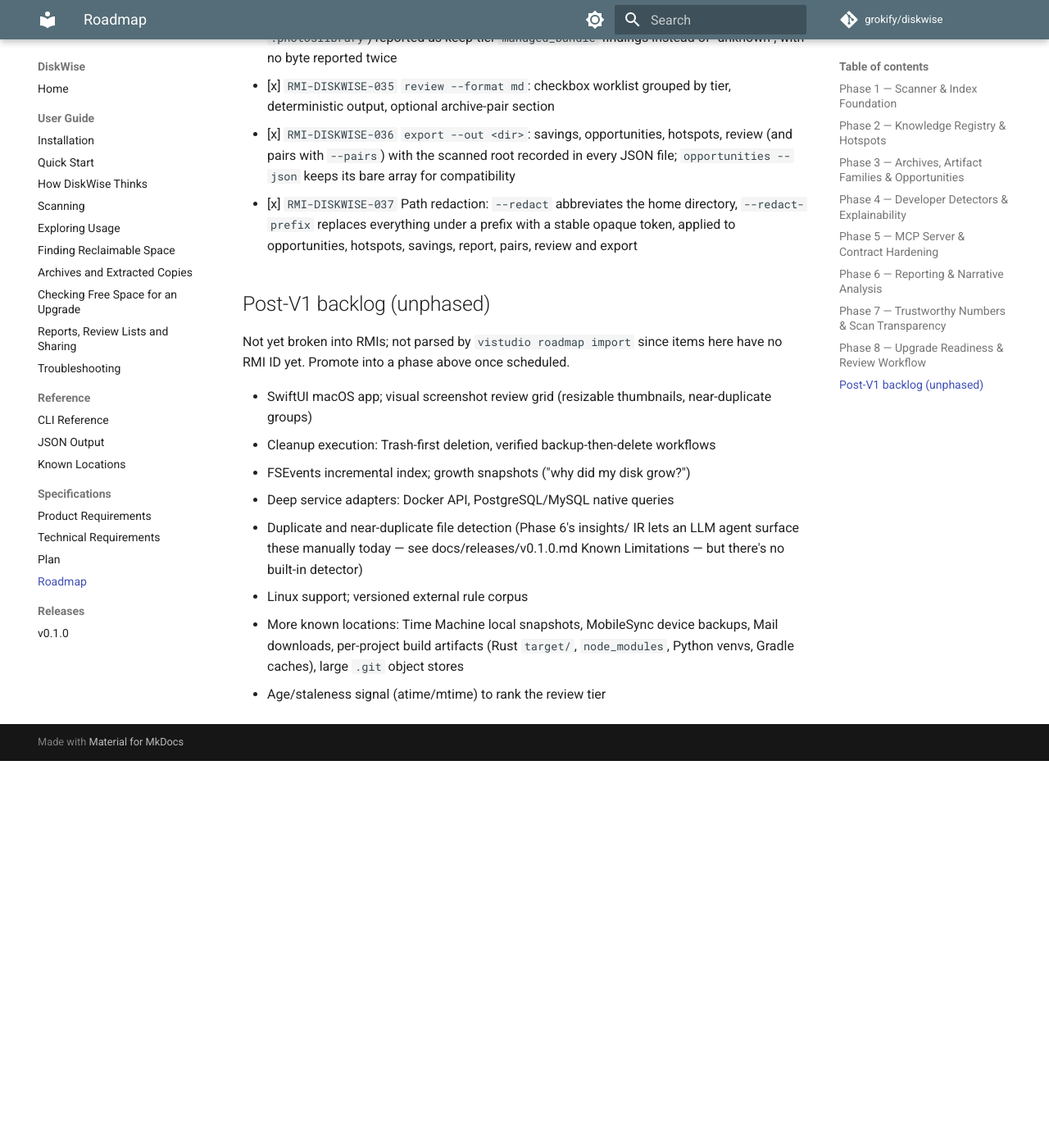
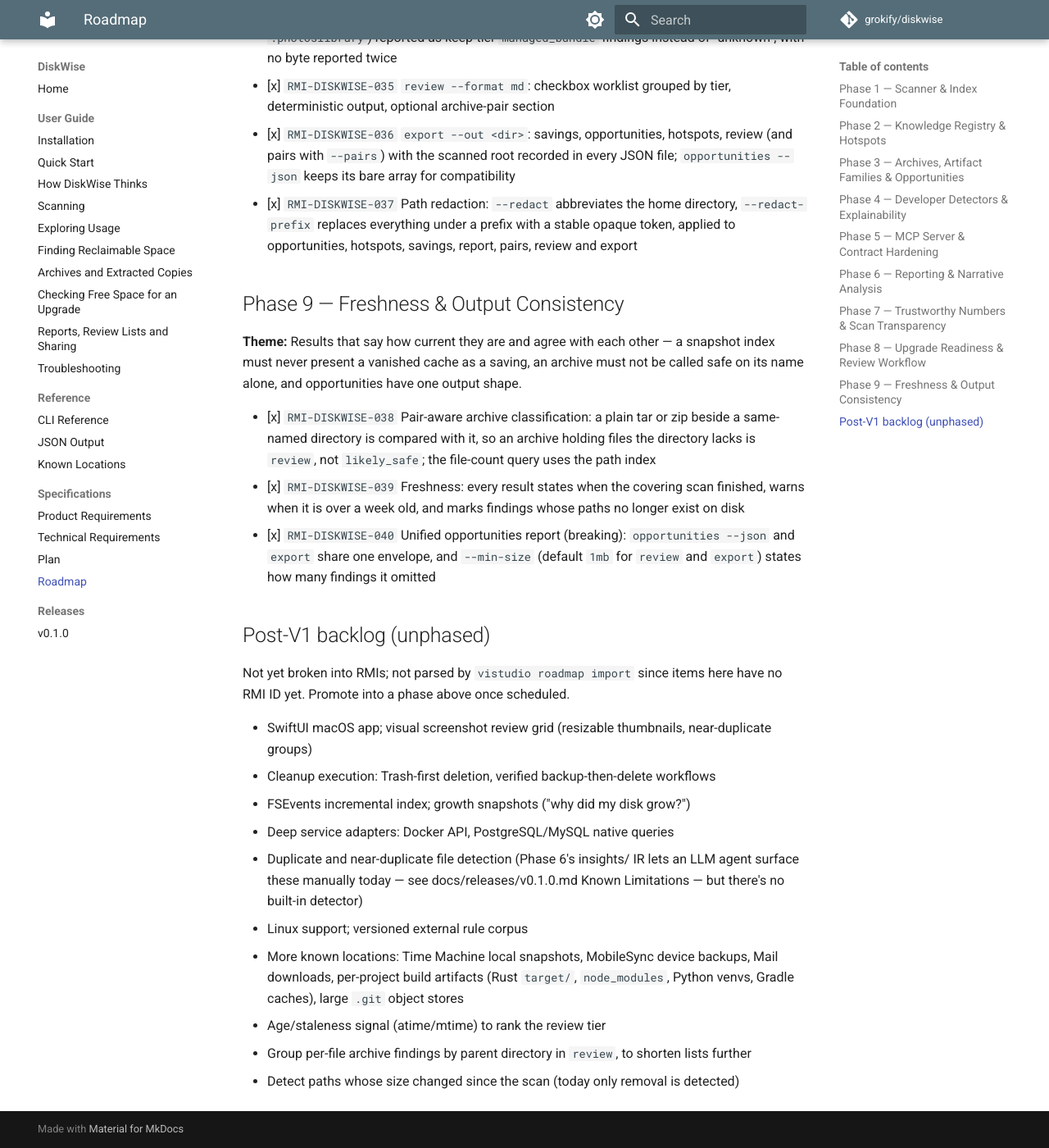
Before and after one commit to grokify/diskwise, an MkDocs documentation site: the page built from docs/specs/ROADMAP.md, in a window 1280 px wide and 1400 px high, scrolled down 3732 px. Shown: the whole window at 82% size. Built offline with MkDocs 1.6.1 and Material for MkDocs 9.7.7, drawn with Linux system fonts in a browser that asks for light colours; comment, search, counter and statistics services are not loaded; before the commit the page ends 4660 px from its top, so only the background shows below that; some of the changed text lies outside the part shown.

Commit message:
docs(roadmap): add Phase 9 and bring status up to date
Records the freshness, archive-check and unified-report work as Phase 9
(RMI-DISKWISE-038 through 040), marks v0.2.0 as prepared, lists the
follow-ups deliberately deferred, and updates the roadmap-status note in
CLAUDE.md.

Co-Authored-By: Claude Sonnet 5.5 <noreply@anthropic.com>

```diff
--- a/docs/specs/ROADMAP.md
+++ b/docs/specs/ROADMAP.md
@@ -3,7 +3,7 @@
 **Initiative:** `INIT-DISKWISE-001`
 **Repository:** `github.com/grokify/diskwise`
 
-**Status:** v0.1.0 released 2026-08-22; Phases 1–3 and 6 shipped in it, Phases 7–8 are done since (unreleased), Phases 4–5 planned
+**Status:** v0.1.0 released 2026-08-22 (Phases 1–3 and 6); v0.2.0 prepared (Phases 7–9 done); Phases 4–5 planned
 **RMI slug:** `DISKWISE`
 
 Phase status is always derived from member RMI statuses, never set directly. Review and execution happen by phase. Commits implementing an RMI carry the git trailer `Refs: RMI-DISKWISE-NNN`.
@@ -81,6 +81,13 @@ Not part of the original PRD/TRD phased plan; added after dogfooding on a full h
 - [x] `RMI-DISKWISE-036` `export --out <dir>`: savings, opportunities, hotspots, review (and pairs with `--pairs`) with the scanned root recorded in every JSON file; `opportunities --json` keeps its bare array for compatibility
 - [x] `RMI-DISKWISE-037` Path redaction: `--redact` abbreviates the home directory, `--redact-prefix` replaces everything under a prefix with a stable opaque token, applied to opportunities, hotspots, savings, report, pairs, review and export
 
+## Phase 9 — Freshness & Output Consistency
+**Theme:** Results that say how current they are and agree with each other — a snapshot index must never present a vanished cache as a saving, an archive must not be called safe on its name alone, and opportunities have one output shape.
+
+- [x] `RMI-DISKWISE-038` Pair-aware archive classification: a plain tar or zip beside a same-named directory is compared with it, so an archive holding files the directory lacks is `review`, not `likely_safe`; the file-count query uses the path index
+- [x] `RMI-DISKWISE-039` Freshness: every result states when the covering scan finished, warns when it is over a week old, and marks findings whose paths no longer exist on disk
+- [x] `RMI-DISKWISE-040` Unified opportunities report (breaking): `opportunities --json` and `export` share one envelope, and `--min-size` (default `1mb` for `review` and `export`) states how many findings it omitted
+
 ## Post-V1 backlog (unphased)
 
 Not yet broken into RMIs; not parsed by `vistudio roadmap import` since items here have no RMI ID yet. Promote into a phase above once scheduled.
@@ -93,3 +100,5 @@ Not yet broken into RMIs; not parsed by `vistudio roadmap import` since items he
 - Linux support; versioned external rule corpus
 - More known locations: Time Machine local snapshots, MobileSync device backups, Mail downloads, per-project build artifacts (Rust `target/`, `node_modules`, Python venvs, Gradle caches), large `.git` object stores
 - Age/staleness signal (atime/mtime) to rank the review tier
+- Group per-file archive findings by parent directory in `review`, to shorten lists further
+- Detect paths whose size changed since the scan (today only removal is detected)
```
Also changed, not shown: CLAUDE.md (+3 -2 lines).
